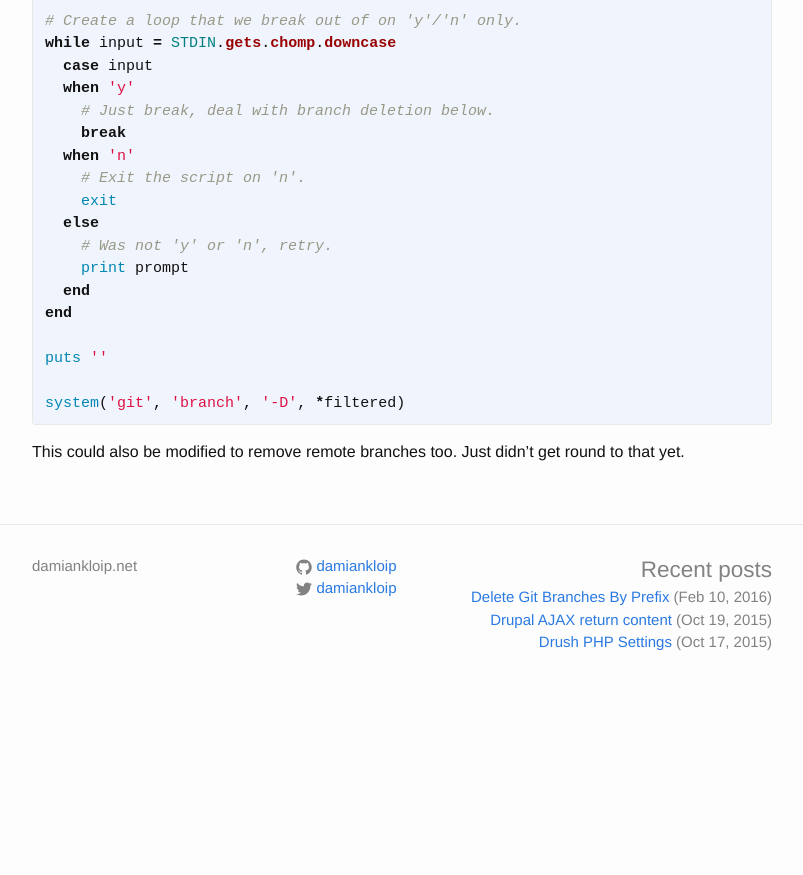
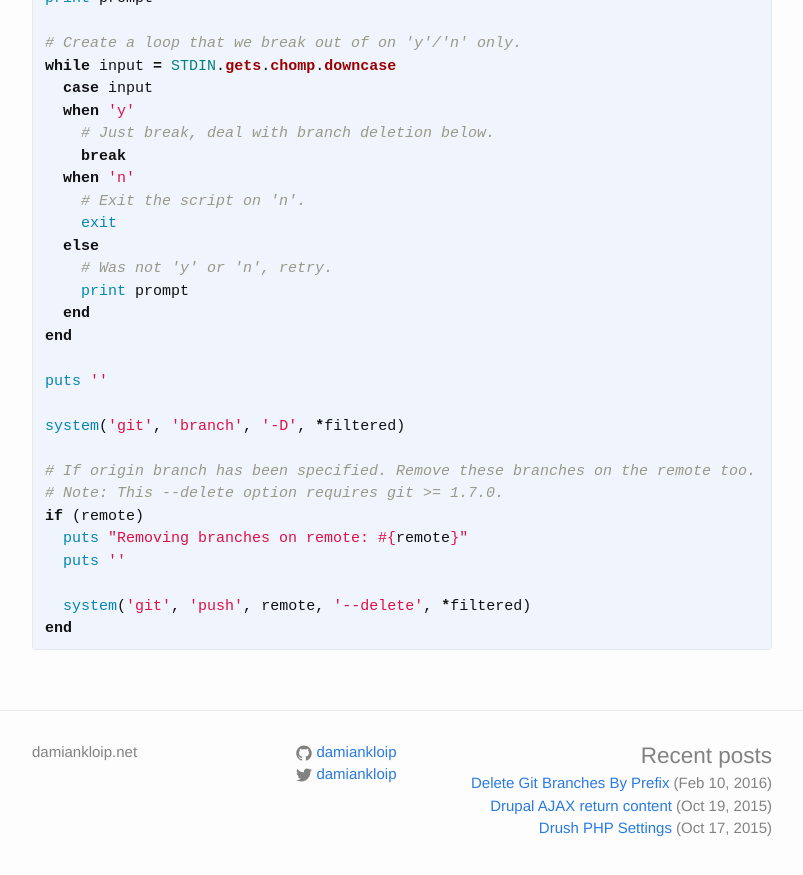
Before and after one commit to damiankloip/damiankloip.github.io, a Jekyll site: the page built from _posts/2016-02-10-git-branch-delete.markdown, in a window 1280 px wide and 900 px high, scrolled down 1230 px. Shown: the top 875 px of the window, without its empty margins (238-1041 px from the left). Built offline with Jekyll 4.4.1, drawn with Linux system fonts in a browser that asks for light colours; comment, search, counter and statistics services are not loaded; before the commit the page ends 1944 px from its top, so only the background shows below that; some of the changed text lies outside the part shown.

Commit message:
Update git-branch-del post with updated script to also remove remote branches

```diff
--- a/_posts/2016-02-10-git-branch-delete.markdown
+++ b/_posts/2016-02-10-git-branch-delete.markdown
@@ -20,12 +20,13 @@ With a simple Ruby script, this can be done in a couple of minutes. Plus it's mo
 #! /usr/bin/env ruby
 
 # Ruby wrapper script to filter git branches by prefix, provide a confirmation
-# prompt, then delete those branches. Without a confirmation prompt you can easily
+# prompt, then delete those branches. Without confirmation prompt you can easily
 # do something like `git branch -D (git branch | egrep "^\s+core-" | tr -d ' ')`
 # or `(git branch | egrep "^\s+core-") | xargs git branch -D`. This could be
 # done with a bash script, but Ruby is pleasant to use.
 
 prefix = ARGV.first
+remote = ARGV[1]
 
 raise 'No prefix specified' if prefix.nil?
 
@@ -64,7 +65,13 @@ end
 puts ''
 
 system('git', 'branch', '-D', *filtered)
+
+# If origin branch has been specified. Remove these branches on the remote too.
+# Note: This --delete option requires git >= 1.7.0.
+if (remote)
+  puts "Removing branches on remote: #{remote}"
+  puts ''
+
+  system('git', 'push', remote, '--delete', *filtered)
+end
 {% endhighlight %}
-
-This could also be modified to remove remote branches too. Just didn't get round to that
-yet.
```
